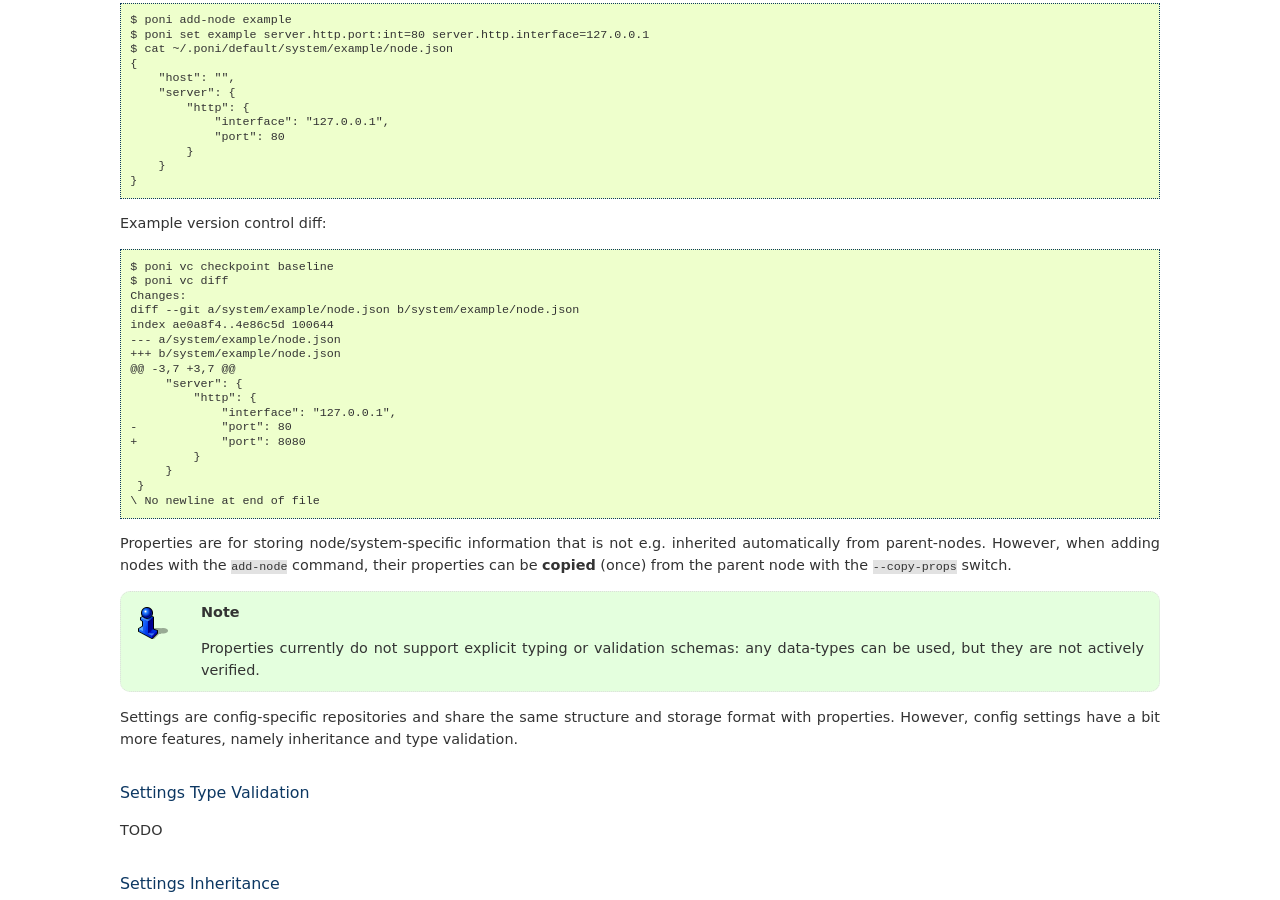
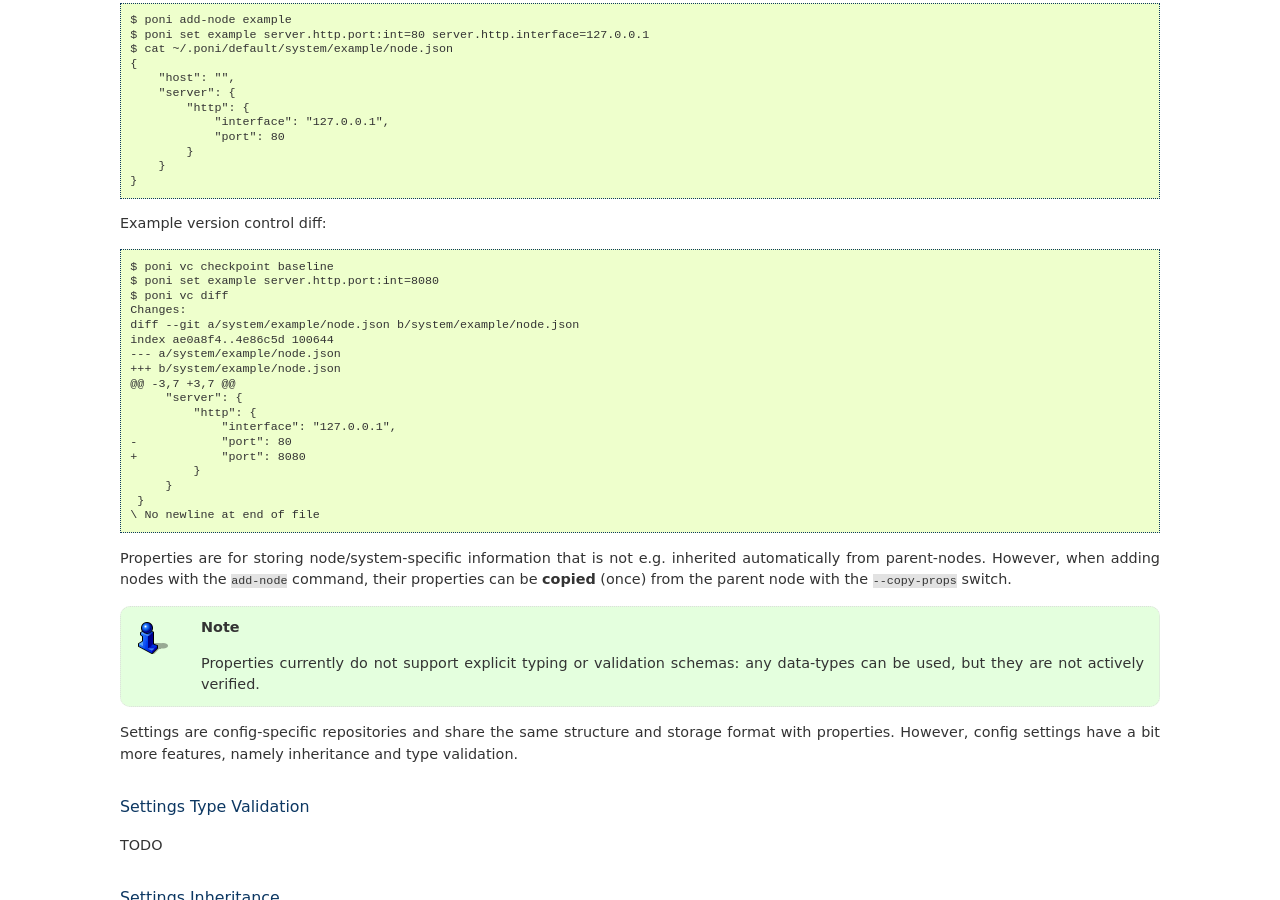
Before and after one commit to ohmu/poni, a Sphinx documentation site: the page built from doc/modify.rst, in a window 1280 px wide and 900 px high, scrolled down 541 px. Built offline with Sphinx 7.4.7, drawn with Linux system fonts in a browser that asks for light colours.

Commit message:
doc: added missing command in modify.rst example

```diff
--- a/doc/modify.rst
+++ b/doc/modify.rst
@@ -40,6 +40,7 @@
 Example version control diff::
 
   $ poni vc checkpoint baseline
+  $ poni set example server.http.port:int=8080
   $ poni vc diff
   Changes:
   diff --git a/system/example/node.json b/system/example/node.json
```
